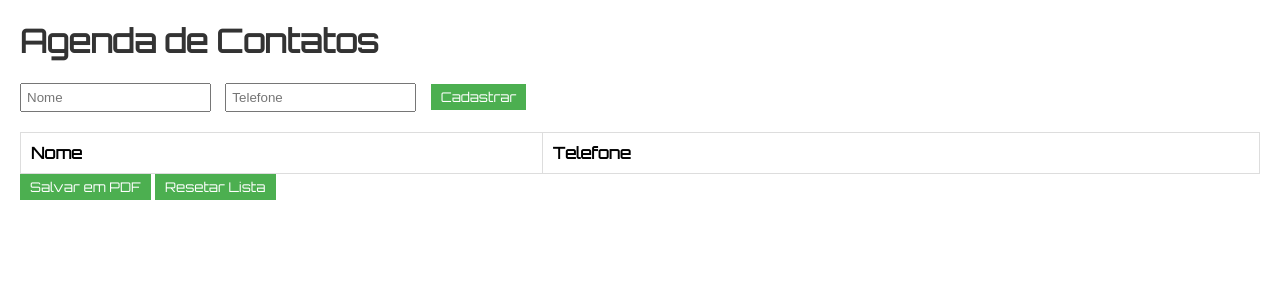
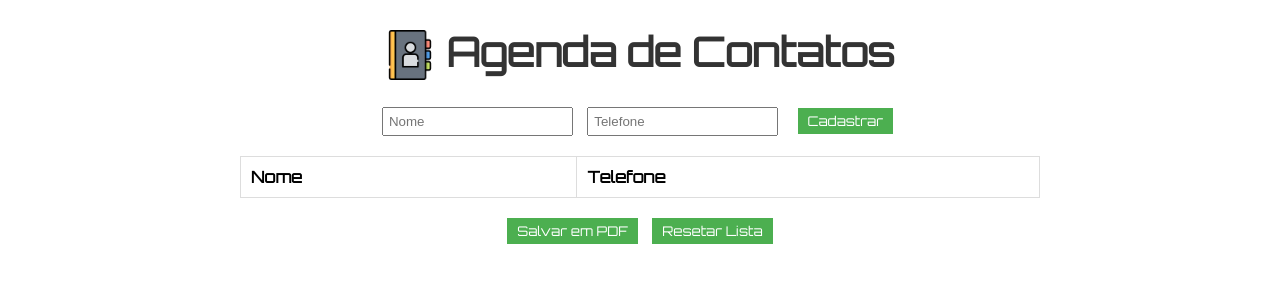
Before and after one commit to Dev-Mayon/agenda-contatos, a plain HTML site: page index.html in a window 1280 px wide. Drawn offline with nearby package versions, Linux system fonts and the light colour scheme.

Commit message:
Versão 2.0

```diff
--- a/index.html
+++ b/index.html
@@ -8,7 +8,11 @@
     <link href="https://fonts.googleapis.com/css2?family=Orbitron&display=swap" rel="stylesheet"> <!-- Fonte futurista -->
 </head>
 <body>
-    <h1>Agenda de Contatos</h1>
+    <h1>
+        <img src="410909.png" alt="Imagem de uma agenda" style="width: 50px; vertical-align: middle;"> <!-- Aumentei a largura -->
+        Agenda de Contatos
+    </h1>
+
     <form id="form-contato">
         <input type="text" id="nome" placeholder="Nome" required>
         <input type="text" id="telefone" placeholder="Telefone" required>
@@ -25,8 +29,11 @@
             <!-- As linhas de contatos serão adicionadas aqui -->
         </tbody>
     </table>
-    <button onclick="salvarEmPDF()">Salvar em PDF</button>
-    <button onclick="resetarLista()">Resetar Lista</button>
+    <div>
+        <button onclick="salvarEmPDF()">Salvar em PDF</button>
+        <button onclick="resetarLista()">Resetar Lista</button>
+    </div>
+
 
     <script src="https://cdnjs.cloudflare.com/ajax/libs/jspdf/2.5.1/jspdf.umd.min.js"></script>
     <script>
--- a/styles.css
+++ b/styles.css
@@ -1,10 +1,12 @@
 body {
     font-family: 'Orbitron', sans-serif; /* Fonte futurista */
     margin: 20px;
+    text-align: center; /* Centraliza todo o conteúdo */
 }
 
 h1 {
     color: #333;
+    font-size: 2.5em; /* Aumenta o tamanho do título */
 }
 
 form {
@@ -24,6 +26,7 @@ button {
     border: none; /* Remove a borda */
     cursor: pointer; /* Cursor em forma de mão */
     transition: background-color 0.3s; /* Transição suave */
+    margin: 0 5px; /* Espaçamento entre os botões */
 }
 
 button:hover {
@@ -31,8 +34,10 @@ button:hover {
 }
 
 table {
-    width: 100%;
-    border-collapse: collapse;
+    width: 75%; /* Diminuindo o comprimento da tabela para 75% da tela */
+    max-width: 800px; /* Define uma largura máxima */
+    margin: 20px auto; /* Centraliza a tabela horizontalmente */
+    border-collapse: collapse; /* Mantém as bordas colapsadas */
 }
 
 table, th, td {
```
Also changed, not shown: 410909.png (added).
